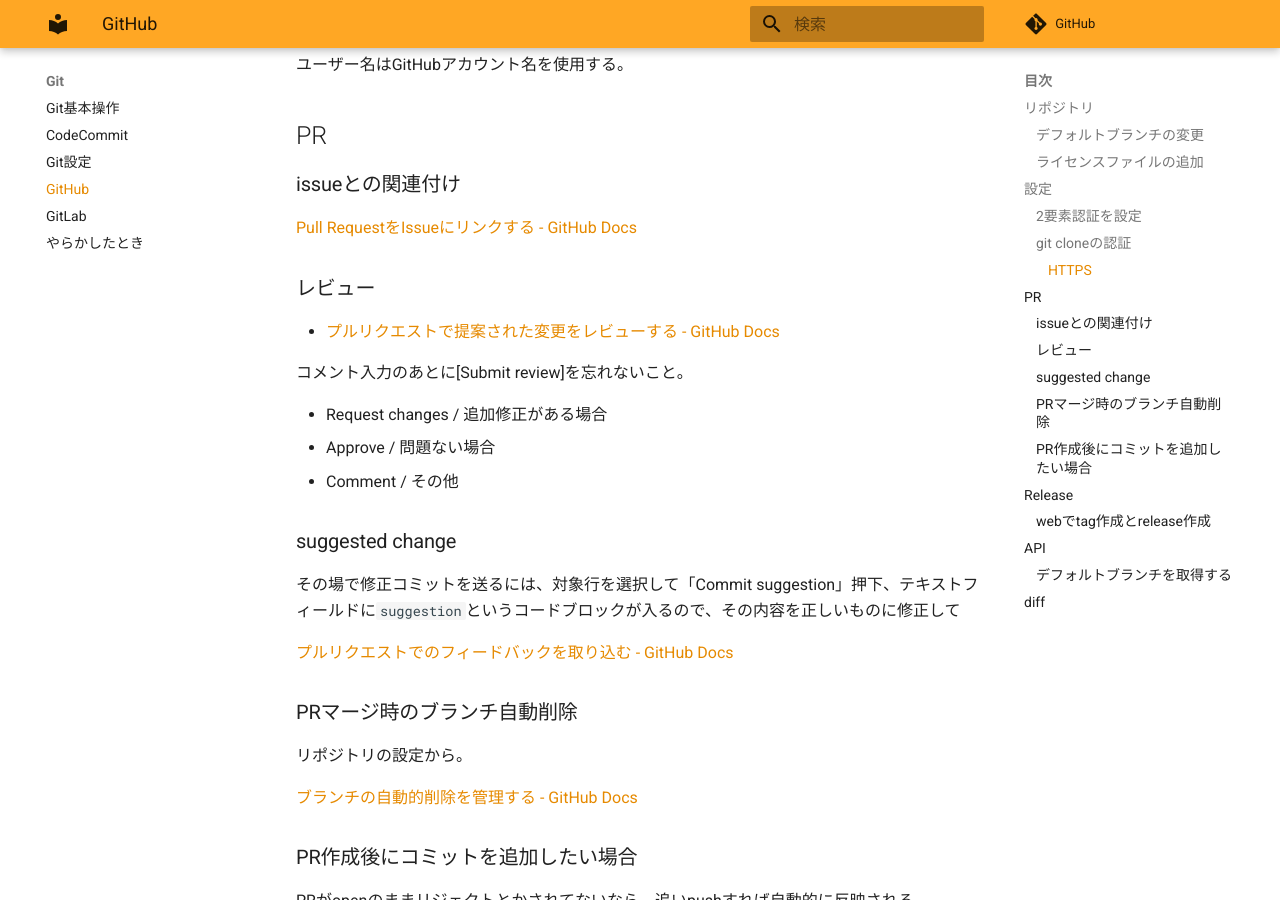
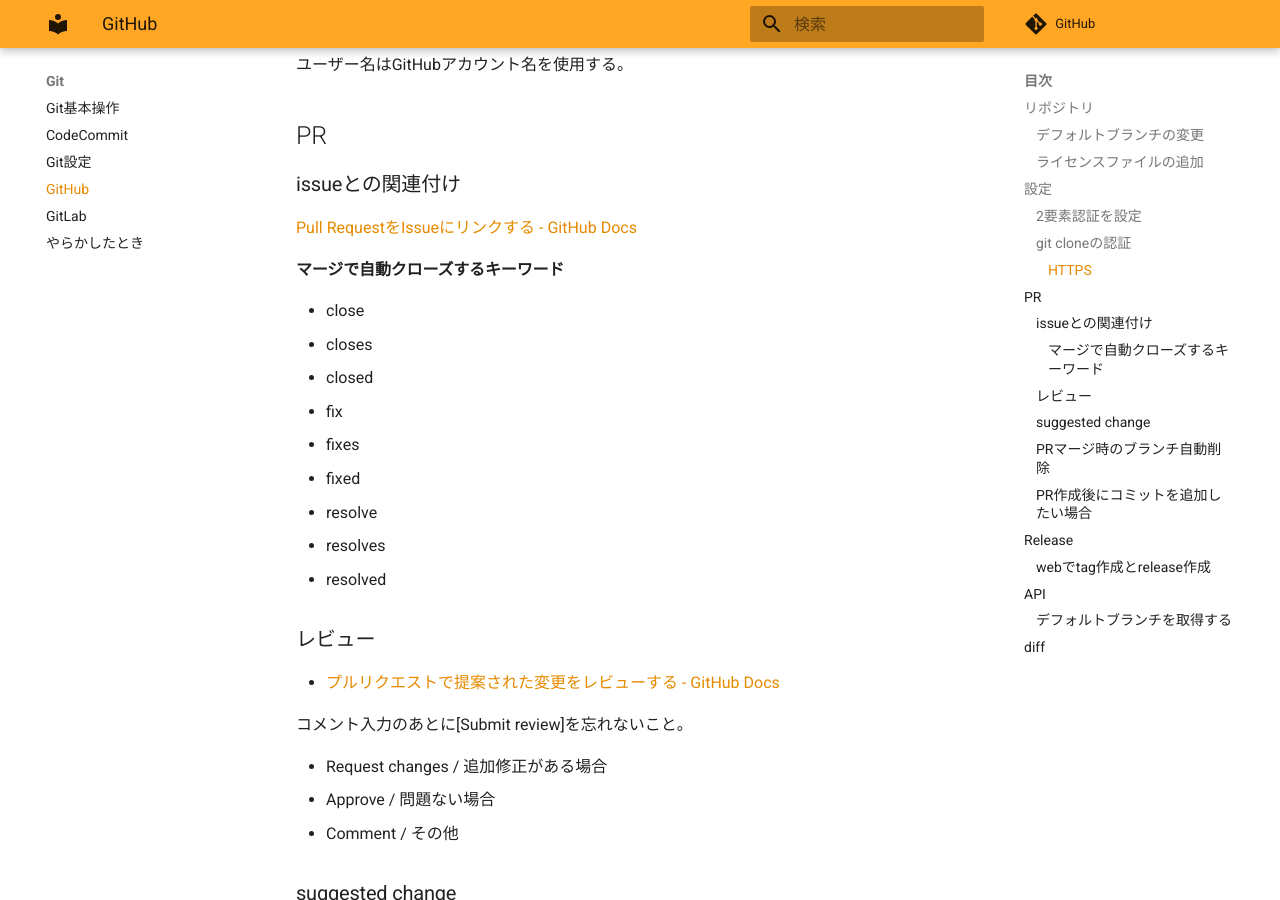
Before and after one commit to zaki-lknr/docs, an MkDocs documentation site: the page built from docs/Git/github.md, in a window 1280 px wide and 900 px high, scrolled down 986 px. Built offline with MkDocs 1.6.1 and Material for MkDocs 9.7.7, drawn with Linux system fonts in a browser that asks for light colours; comment, search, counter and statistics services are not loaded.

Commit message:
add: git/github: マージ時のPR自動クローズ

```diff
--- a/docs/Git/github.md
+++ b/docs/Git/github.md
@@ -37,6 +37,18 @@ Settings -> Developer settings -> Personal access tokens -> Tokens(classic)で
 ### issueとの関連付け
 
 [Pull RequestをIssueにリンクする - GitHub Docs](https://docs.github.com/ja/issues/tracking-your-work-with-issues/linking-a-pull-request-to-an-issue)
+
+#### マージで自動クローズするキーワード
+
+- close
+- closes
+- closed
+- fix
+- fixes
+- fixed
+- resolve
+- resolves
+- resolved
 
 ### レビュー
 
```
